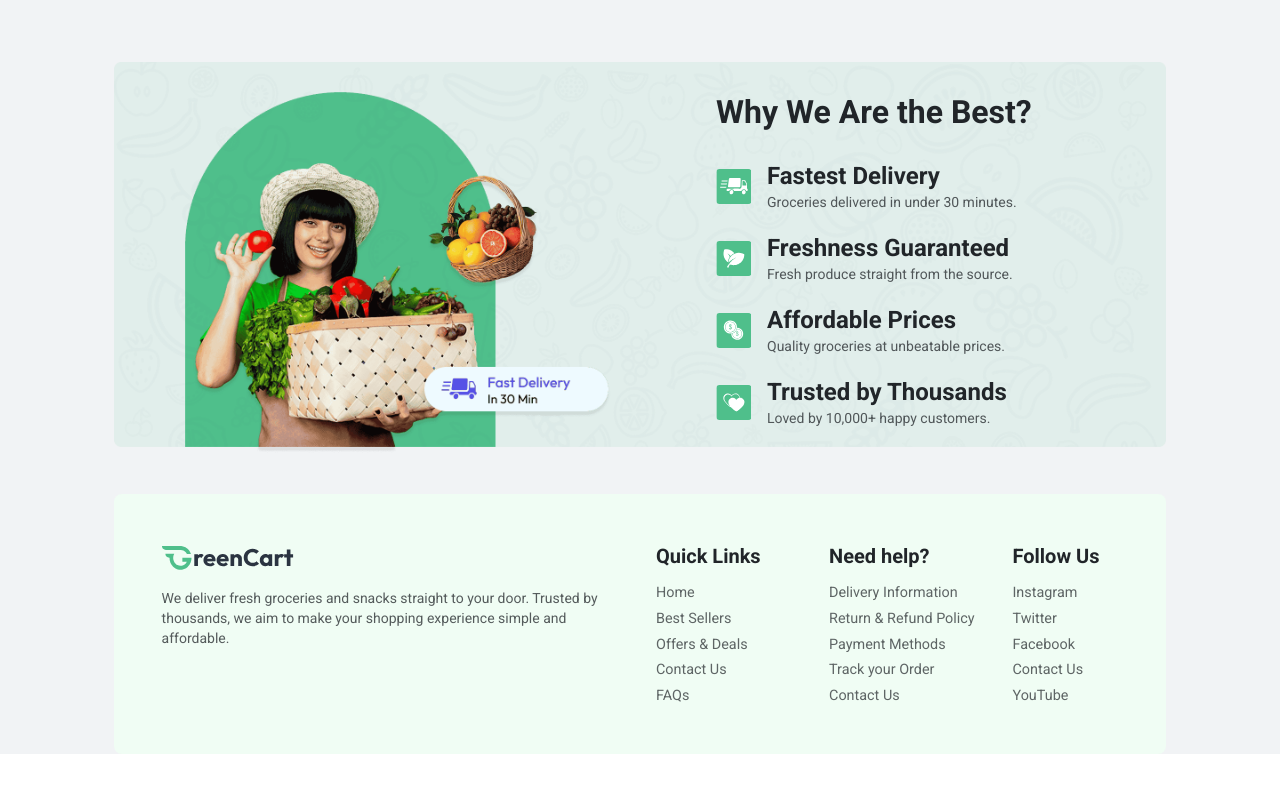
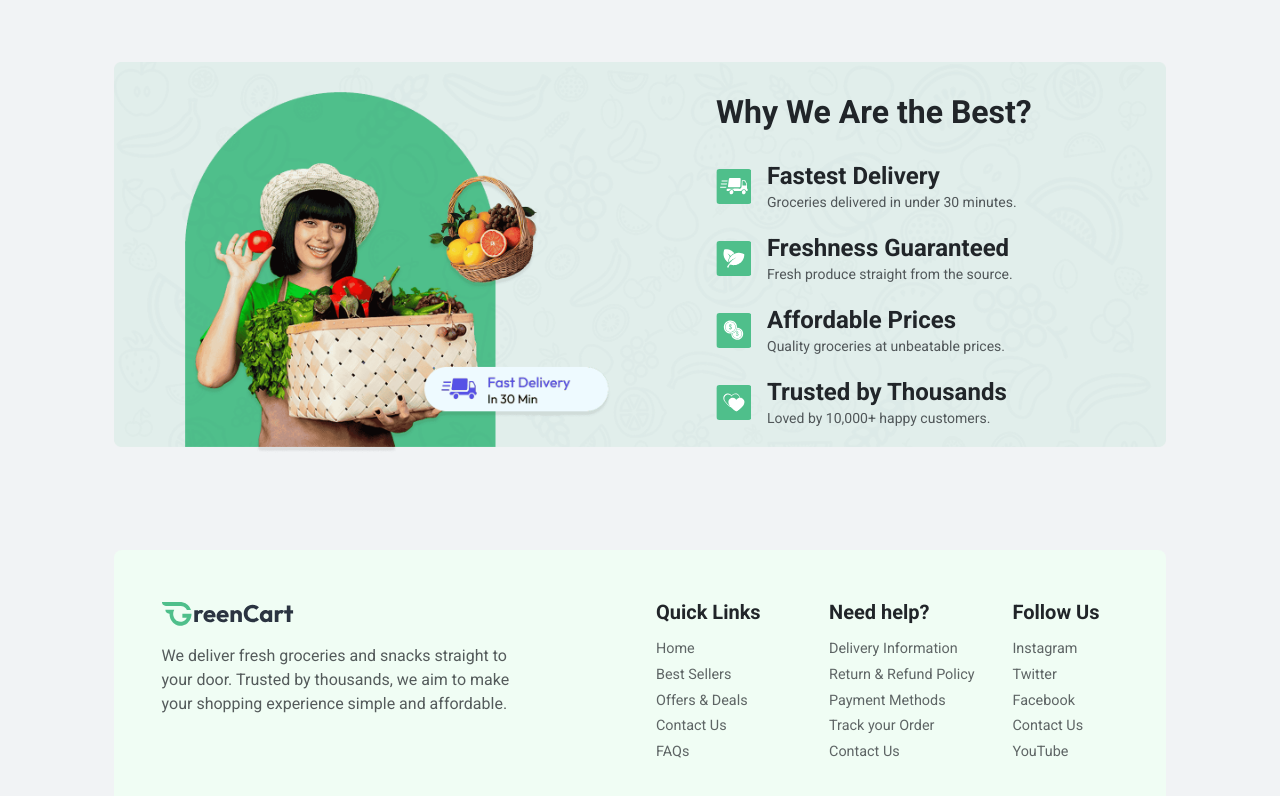
Before and after one commit to mehedi-2024/Resturent, a React (Vite) app: page / in a window 1280 px wide. Shown: the part 2025-2821 px from the top of the page. Before the commit the page ends 2779 px from the top, so only its background shows below. Built offline with nearby package versions, Linux system fonts and the light colour scheme.

Commit message:
update footer

```diff
--- a/src/components/Footer.jsx
+++ b/src/components/Footer.jsx
@@ -4,12 +4,12 @@ import { Link } from 'react-router-dom'
 
 const Footer = () => {
     return (
-        <footer className='w-full min-h-[25vh] bg-green-50 p-12 rounded-lg mt-10 md:grid grid-cols-2 gap-8'>
-            <div className='w-[80%] md:w-full'>
+        <footer className='w-full min-h-[25vh] bg-green-50 p-12 rounded-lg mt-10 md:mt-16 lg:mt-24 md:grid grid-cols-2 gap-8'>
+            <div className='w-[100%] md:w-[80%]'>
                 <div className="mb-4">
                     <img src={assets.logo} alt="" />
                 </div>
-                <p className='opacity-75 text-sm'>
+                <p className='opacity-75 text-[1rem]'>
                     We deliver fresh groceries and snacks straight to your door. Trusted by thousands, we aim to make your shopping experience simple and affordable.
                 </p>
             </div>
```
